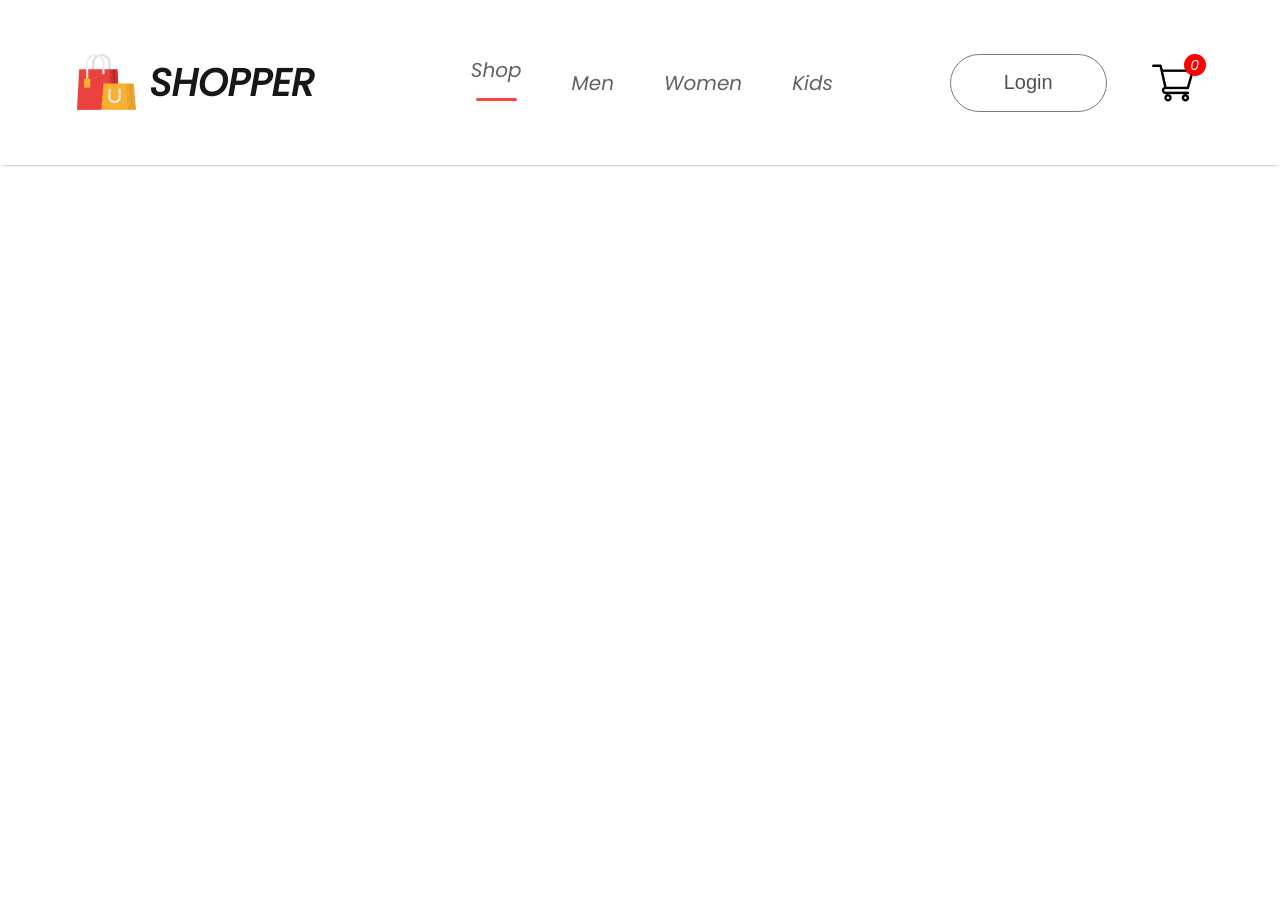
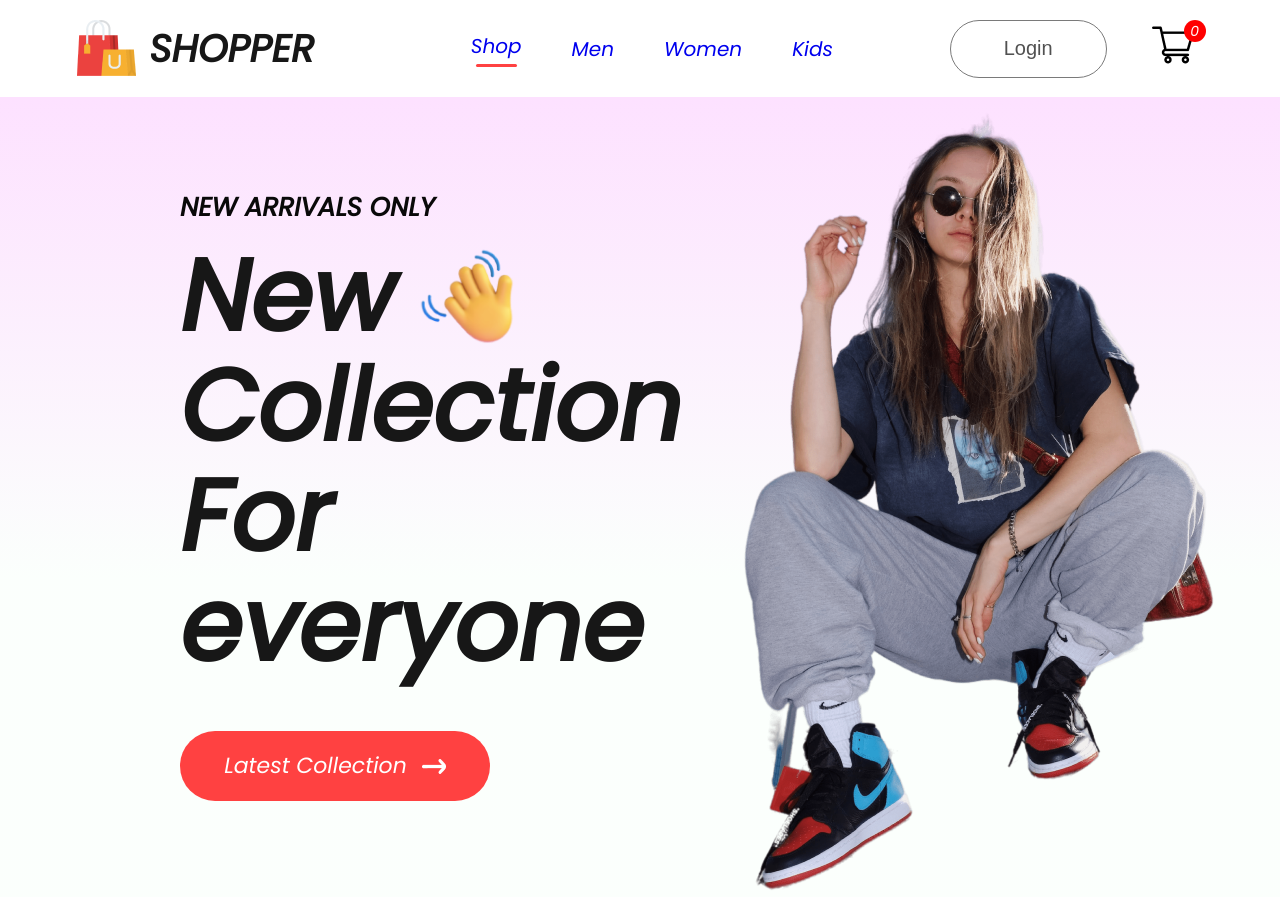
Before and after one commit to Rushikeshsasamkar/Shopper-front-end, a React (Create React App) app: page / in a window 1280 px wide. Before the commit the page ends 800 px from the top, so only its background shows below. Built offline with nearby package versions, Linux system fonts and the light colour scheme.

Commit message:
creating pages

```diff
--- a/src/App.js
+++ b/src/App.js
@@ -1,11 +1,31 @@
-import { Navbar } from "./Components/Navbar/Navbar";
+import Navbar  from "./Components/Navbar/Navbar";
+import { BrowserRouter, Routes, Route } from "react-router-dom"
+import Shop from './Pages/Shop'
+import ShopCategory  from "./Pages/ShopCategory";
+import Product from './Pages/Product'
+import Cart from "./Pages/Cart";
+import { LoginSignup } from "./Pages/LoginSignup";
 
 
 
 function App() {
   return (
     <div className="App">
-      <Navbar />
+      <BrowserRouter>
+        <Navbar />
+        <Routes>
+          <Route path="/" element={<Shop />} />
+          <Route path="/mens" element={<ShopCategory category="mens" />} />
+          <Route path="/womens" element={<ShopCategory category="women" />} />
+          <Route path="/kids" element={<ShopCategory category="kid" />} />
+          <Route path="product" element={<Product/>}>
+          <Route path=":productId" element={Product}/>
+          </Route>
+        <Route path="/cart" element={<Cart/>}/>
+
+        <Route path="/login" element={<LoginSignup/>}/>
+        </Routes>
+      </BrowserRouter >
     </div>
   );
 }
--- /dev/null
+++ b/src/Components/Hero/Hero.css
@@ -0,0 +1,63 @@
+.hero{
+    height: 100vh;
+    background: linear-gradient(180deg,#fde1ff, #e1ffea22 60%);
+    display: flex;
+
+}
+
+.hero-left{
+    display: flex;
+    flex-direction: column;
+    justify-content: center;
+    gap: 20px;
+    padding-left:180px ;
+    line-height: 1.1;
+
+}
+
+.hero-left h2{
+    color: #090909;
+    font-size: 26px;
+    font-weight: 600;
+}
+
+.hero-left p{
+    color: #171717;
+    font-size: 100px;
+    font-weight: 700;
+}
+
+.hero-hand-icon{
+    display: flex;
+    align-items: center;
+    gap: 20px;
+
+}
+
+.hero-hand-icon img{
+    width: 105px;
+}
+
+.hero-latest-button{
+    display: flex;
+    justify-content: center;
+    align-items: center;
+    gap: 15px;
+    width: 310px;
+    height: 70px;
+    border-radius: 75px;
+    margin-top: 30px;
+    background: #ff4141;
+    color:white;
+    font-size: 22px;
+    font-weight: 500;
+}
+
+.hero-right{
+    flex: 1;
+    display: flex;
+    align-items: center;
+    justify-content: center;
+
+
+}
--- /dev/null
+++ b/src/Components/Hero/Hero.jsx
@@ -0,0 +1,32 @@
+import React from 'react'
+import './Hero.css'
+import hand_icon from '../Assets/hand_icon.png'
+import arrow_icon from '../Assets/arrow.png'
+import hero_image from '../Assets/hero_image.png'
+
+const Hero = () => {
+  return (
+    <div className='hero'>
+        <div className="hero-left">
+          <h2>NEW ARRIVALS ONLY</h2>
+          <div>
+              <div className="hero-hand-icon">
+                <p>New</p>
+                <img src={hand_icon} alt="" />
+              </div>
+              <p>Collection</p>
+              <p>For everyone</p>
+            </div>
+            <div className="hero-latest-button">
+              <div>Latest Collection</div>
+              <img src={arrow_icon} alt="" />
+            </div>
+        </div>
+        <div className="hero-right">
+            <img src={hero_image} alt="" />
+        </div>
+    </div>
+  )
+}
+
+export default Hero
--- a/src/Components/Navbar/Navbar.jsx
+++ b/src/Components/Navbar/Navbar.jsx
@@ -1,9 +1,10 @@
 import { useState } from 'react'
+import { Link } from 'react-router-dom'
 import './Navbar.css'
 import logo from '../Assets/logo.png'
 import cart_icon from '../Assets/cart_icon.png'
 
-export const Navbar = () => {
+ const Navbar = () => {
 
     const [menu, setMenu] = useState("shop");
     return (
@@ -13,17 +14,19 @@
                 <p>SHOPPER</p>
             </div>
             <ul className="nav-menu">
-                <li onClick={() => { setMenu("shop") }}>Shop{menu === "shop" ? <hr /> : <></>}</li>
-                <li onClick={() => { setMenu("mens") }}>Men{menu === "mens" ? <hr /> : <></>}</li>
-                <li onClick={() => { setMenu("womens") }}>Women{menu === "womens" ? <hr /> : <></>}</li>
-                <li onClick={() => { setMenu("kids") }}>Kids{menu === "kids" ? <hr /> : <></>}</li>
+                <li onClick={() => { setMenu("shop") }}><Link style={{textDecoration:'none'}} to='/'>Shop</Link>{menu === "shop" ? <hr /> : <></>}</li>
+                <li onClick={() => { setMenu("mens") }}><Link style={{ textDecoration: 'none' }} to='/mens'>Men</Link>{menu === "mens" ? <hr /> : <></>}</li>
+                <li onClick={() => { setMenu("womens") }}><Link style={{ textDecoration: 'none'} } to='/womens'>Women</Link>{menu === "womens" ? <hr /> : <></>}</li>
+                <li onClick={() => { setMenu("kids") }}><Link style={{ textDecoration: 'none' }} to='/kids'>Kids</Link>{menu === "kids" ? <hr /> : <></>}</li>
             </ul>
 
             <div className="nav-login-cart">
-                <button>Login</button>
-                <img src={cart_icon} alt="" />
+                <Link to='/login'><button>Login</button></Link>
+                <Link to='/cart'><img src={cart_icon} alt="" /></Link>
                 <div className="nav-cart-count">0</div>
             </div>
         </div>
     )
 }
+
+export default Navbar
--- /dev/null
+++ b/src/Pages/Cart.jsx
@@ -0,0 +1,8 @@
+import React from 'react'
+
+const Cart = () => {
+    return (
+        <div>Cart</div>
+    )
+}
+export default Cart;
--- /dev/null
+++ b/src/Pages/LoginSignup.jsx
@@ -0,0 +1,7 @@
+import React from 'react'
+
+export const LoginSignup = () => {
+  return (
+    <div></div>
+  )
+}
--- /dev/null
+++ b/src/Pages/Product.jsx
@@ -0,0 +1,8 @@
+import React from 'react'
+
+ const Product = () => {
+  return (
+    <div>Product</div>
+  )
+}
+export default Product;
--- /dev/null
+++ b/src/Pages/Shop.jsx
@@ -0,0 +1,12 @@
+import React from 'react'
+import Hero from '../Components/Hero/Hero';
+
+ const Shop = () => {
+  return (
+    <div>
+        <Hero/>
+    </div>
+  )
+}
+
+export default Shop;
--- /dev/null
+++ b/src/Pages/ShopCategory.jsx
@@ -0,0 +1,8 @@
+import React from 'react'
+
+const ShopCategory = () => {
+  return (
+    <div>ShopCategory</div>
+  )
+}
+export default ShopCategory
--- a/src/index.css
+++ b/src/index.css
@@ -1,3 +1,7 @@
+*{
+  margin: 0;
+}
+
 body {
   margin: 0;
   font-family: -apple-system, BlinkMacSystemFont, 'Segoe UI', 'Roboto', 'Oxygen',
```
Also changed, not shown: src/Components/Item/Item.css (added, +31 -0 lines), src/Components/Item/Item.jsx (added, +21 -0 lines).
